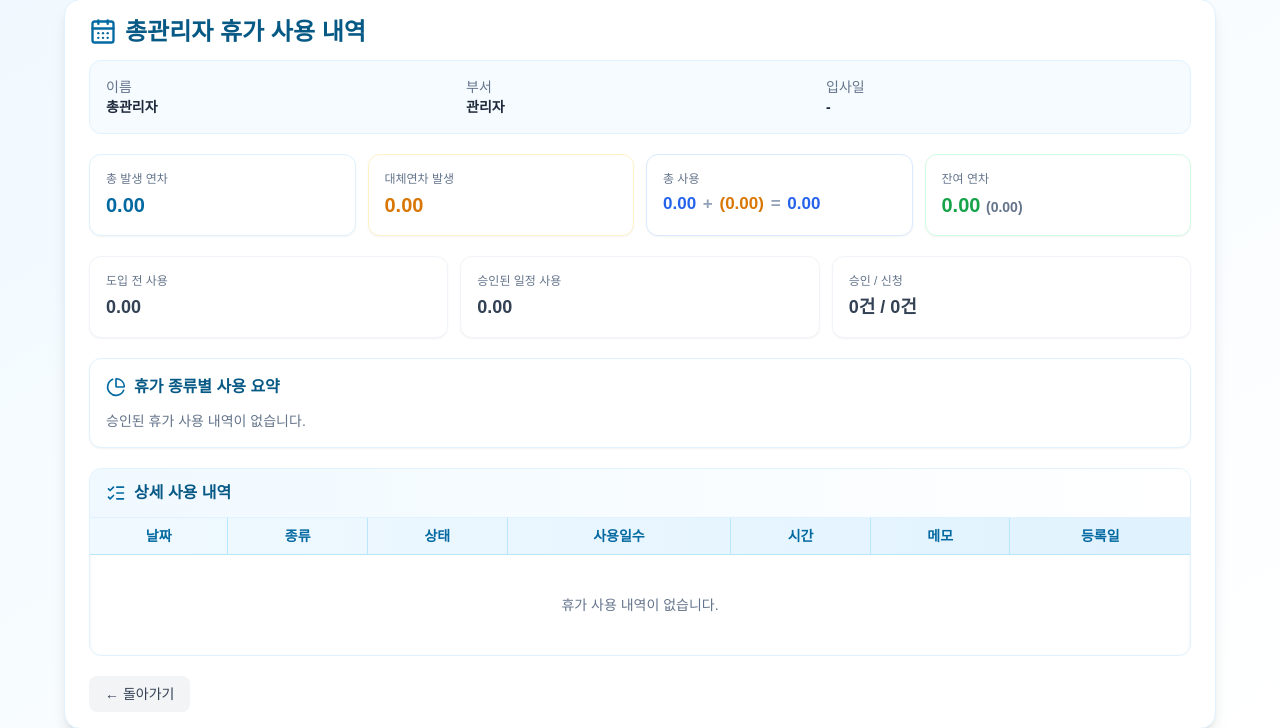
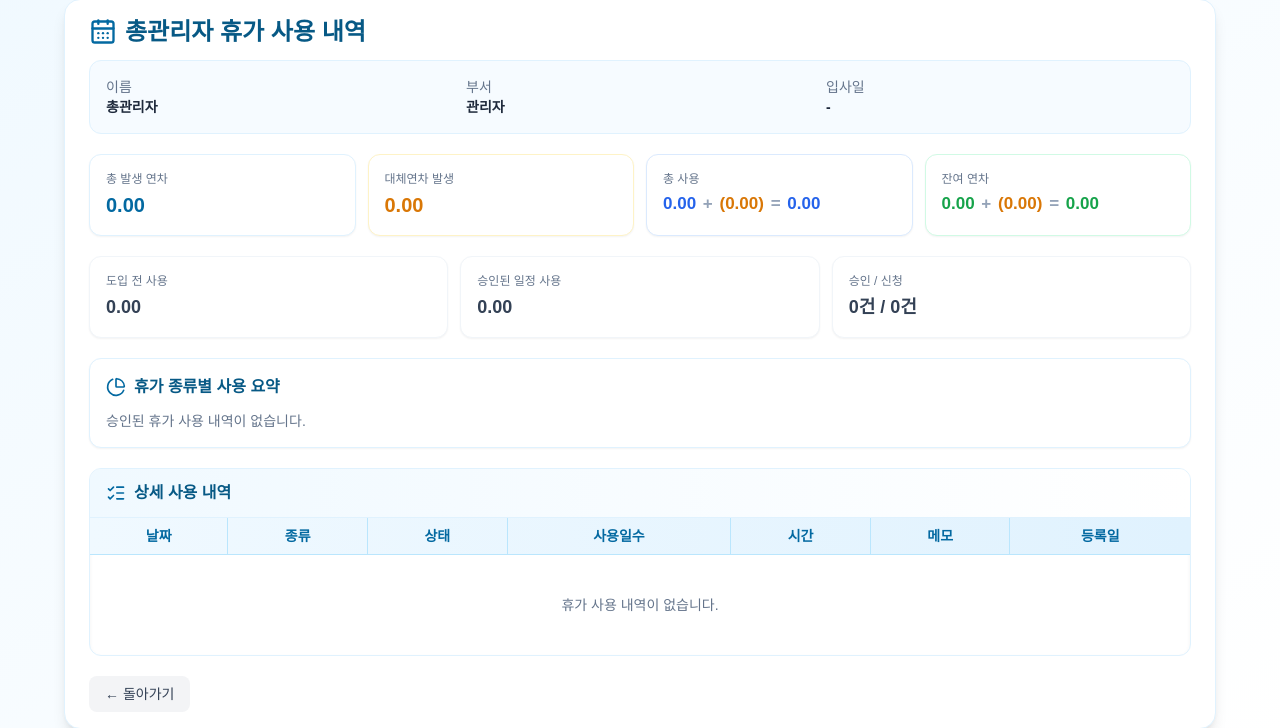
Before and after one commit to wjswk28/gaja_vacation_system, a Flask app: page /employee/vacation_history/1 in a window 1280 px wide. Shown: the part 73-801 px from the top of the page. Run offline with Flask 3, Linux system fonts and the light colour scheme; a user stored in the database is signed in; data that the repository does not hold is empty; some libraries are stand-ins or nearby versions.

Commit message:
Update employee_vacation_history.html

```diff
--- a/app/templates/employee_vacation_history.html
+++ b/app/templates/employee_vacation_history.html
@@ -70,12 +70,24 @@
       </div>
     </div>
 
-    <div class="rounded-xl border border-emerald-100 bg-white shadow-sm p-4">
+    <div class="rounded-xl border border-emerald-100 bg-white shadow-sm p-3 md:p-4">
       <div class="text-xs text-slate-500 mb-1">잔여 연차</div>
-      <div class="text-xl font-bold {% if summary.remaining_days < 0 %}text-red-600{% else %}text-green-600{% endif %}">
-        {{ "%.2f"|format(summary.remaining_days or 0) }}
-        <span class="text-sm text-slate-500">
+
+      <div class="font-bold whitespace-nowrap text-[15px] md:text-[16px] lg:text-[17px]">
+        <span class="{% if summary.remaining_days < 0 %}text-red-600{% else %}text-green-600{% endif %}">
+          {{ "%.2f"|format(summary.remaining_days or 0) }}
+        </span>
+
+        <span class="text-slate-400 mx-0.5">+</span>
+
+        <span class="text-amber-600">
           ({{ "%.2f"|format(summary.alt_left or 0) }})
+        </span>
+
+        <span class="text-slate-400 mx-0.5">=</span>
+
+        <span class="{% if (summary.remaining_days + summary.alt_left) < 0 %}text-red-600{% else %}text-green-600{% endif %}">
+          {{ "%.2f"|format((summary.remaining_days or 0) + (summary.alt_left or 0)) }}
         </span>
       </div>
     </div>
```
